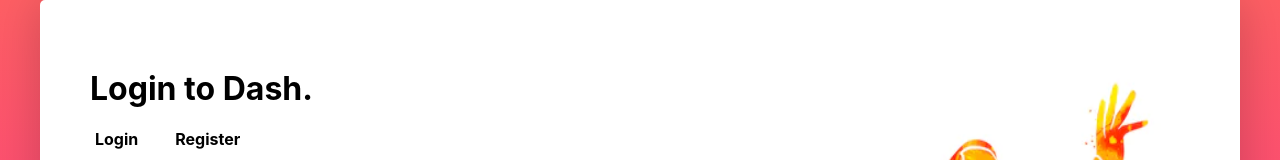
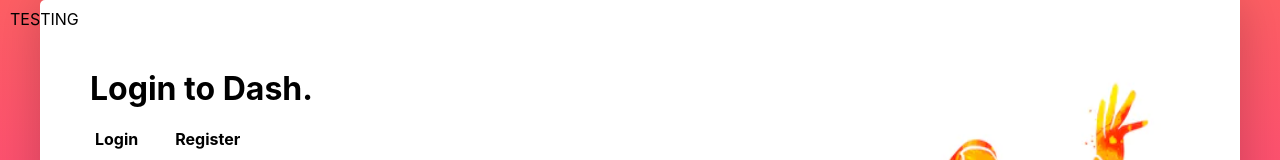
Before and after one commit to MateuszPuchalski/team-dashboard, a React (Create React App) app in the folder client/: page / in a window 1280 px wide. Shown: the top 160 px of the page. Built offline with nearby package versions, Linux system fonts and the light colour scheme.

Commit message:
add link to testing

```diff
--- a/client/src/components/Login/Login.js
+++ b/client/src/components/Login/Login.js
@@ -7,6 +7,7 @@ import { useSpring, animated, interpolate } from "react-spring";
 import TextMovingButton from "../TextMovingButton";
 import LoginComp from "./LoginComp";
 import RegisterComp from "./RegisterComp";
+
 const StyledLink = styled(Link)`
   color: black;
   text-decoration: none;
@@ -107,6 +108,12 @@ export default function Login() {
   );
   return (
     <Page>
+      <StyledLink
+        to="/testing"
+        style={{ position: "absolute", left: "10px", top: "10px" }}
+      >
+        TESTING
+      </StyledLink>
       <Wrapper>
         <FormWrapper>
           <h1>{form} to Dash.</h1>
```
